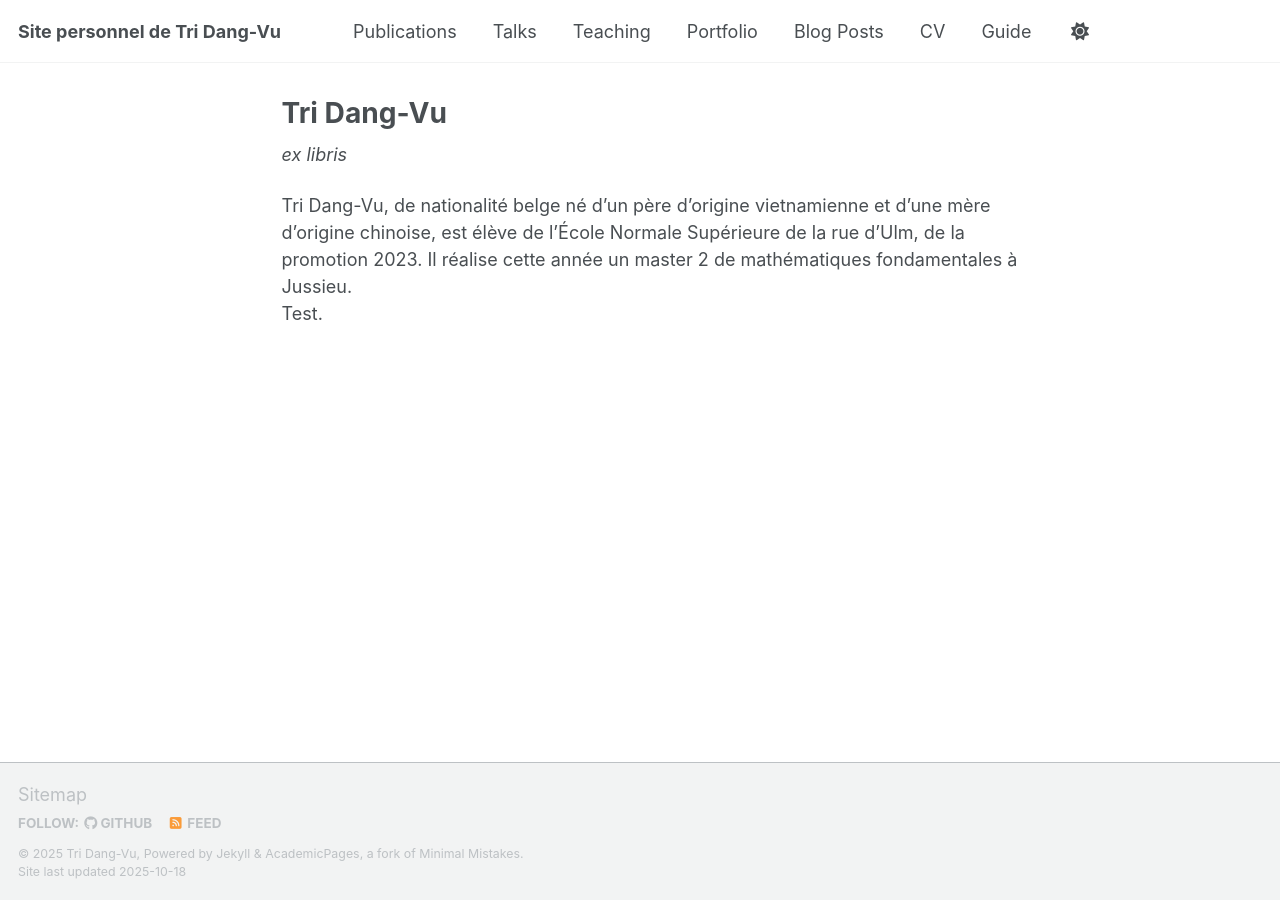
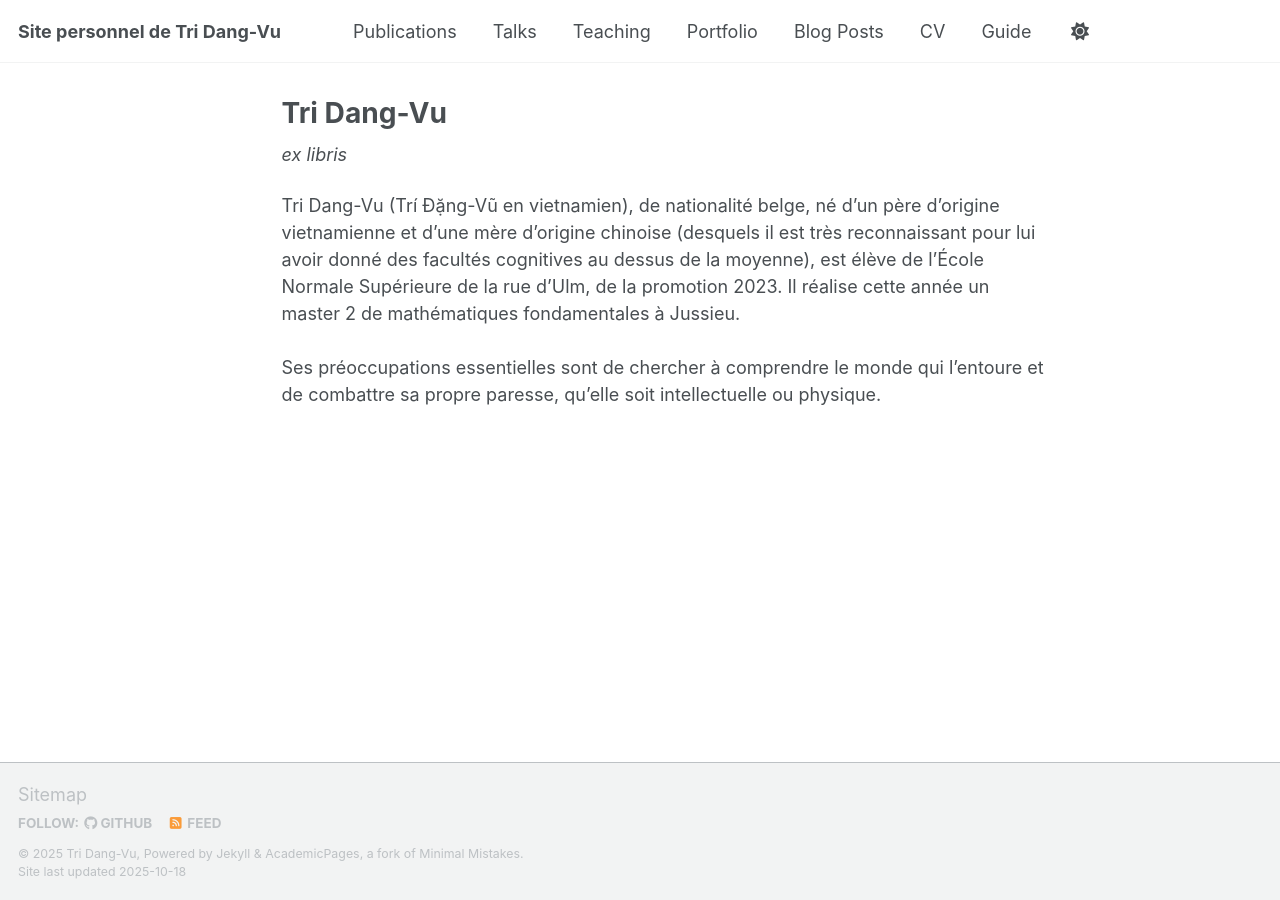
Before and after one commit to tridangvu/tridangvu.github.io, a Jekyll site: the page built from index.md, in a window 1280 px wide. Built offline with Jekyll 4.4.1, drawn with Linux system fonts in a browser that asks for light colours; a script that is not in the unit is left out.

Commit message:
Update index.md

```diff
--- a/index.md
+++ b/index.md
@@ -10,5 +10,5 @@ classes: wide
 *ex libris*
 
 
-Tri Dang-Vu, de nationalité belge né d'un père d'origine vietnamienne et d'une mère d'origine chinoise, est élève de l'École Normale Supérieure de la rue d'Ulm, de la promotion 2023. Il réalise cette année un master 2 de mathématiques fondamentales à Jussieu. <br>
-Test.
+Tri Dang-Vu (Trí Đặng-Vũ en vietnamien), de nationalité belge, né d'un père d'origine vietnamienne et d'une mère d'origine chinoise (desquels il est très reconnaissant pour lui avoir donné des facultés cognitives au dessus de la moyenne), est élève de l'École Normale Supérieure de la rue d'Ulm, de la promotion 2023. Il réalise cette année un master 2 de mathématiques fondamentales à Jussieu. <br><br>
+Ses préoccupations essentielles sont de chercher à comprendre le monde qui l'entoure et de combattre sa propre paresse, qu'elle soit intellectuelle ou physique.
```
